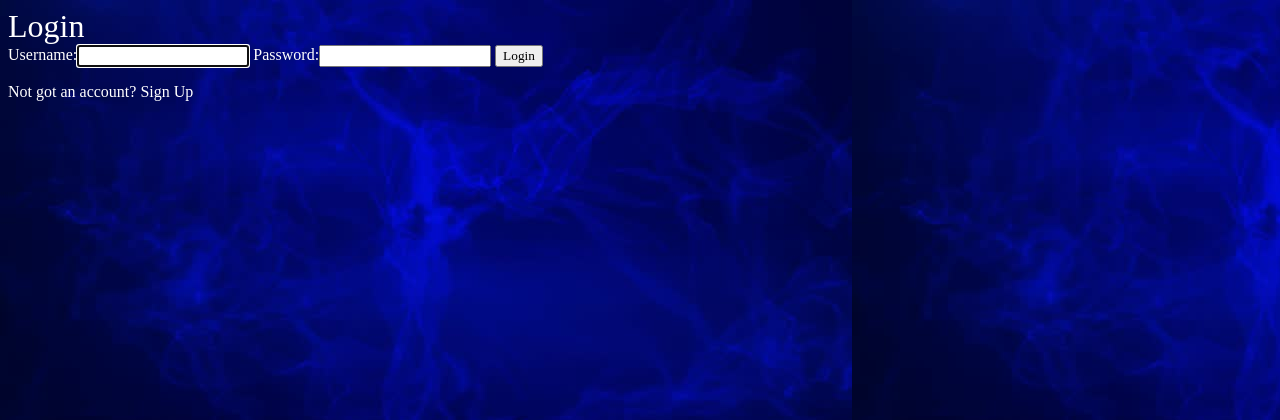
After one commit to afrida67/Django-photo-uploading-website, a Django app: page /accounts/login/ in a window 1280 px wide. The commit adds this page. Shown: the top 420 px of the page. Run offline with Django 3.2, Linux system fonts and the light colour scheme.

Commit message:
login added

```diff
--- /dev/null
+++ b/accounts/templates/accounts/login.html
@@ -0,0 +1,10 @@
+{% extends 'layout_base.html' %}
+{% block content %}
+    <h1>Login</h1>
+    <form class="site-form" action="{% url 'accounts:login' %}" method="post">
+     {% csrf_token %}
+        {{ form }}
+    <input type="submit" value="Login">
+    </form>
+    <p>Not got an account? <a href="{% url 'accounts:signup' %}">Sign Up</a></p>
+{% endblock %}
--- a/accounts/templates/accounts/signup.html
+++ b/accounts/templates/accounts/signup.html
@@ -1,7 +1,7 @@
 {% extends 'layout_base.html' %}
 {% block content %}
     <h1>Signup</h1>
-    <form class="site-form" action="/accounts/signup/" method="post">
+   <form class="site-form" action="{% url 'accounts:signup' %}" method="post">
      {% csrf_token %}
         {{ form }}
     <input type="submit" value="Signup">
--- a/accounts/urls.py
+++ b/accounts/urls.py
@@ -5,4 +5,5 @@ app_name = 'accounts'
 
 urlpatterns = [
     path('signup/',views.signup_view,name='signup'),
+    path('login/',views.login_view,name='login'),
 ]
--- a/accounts/views.py
+++ b/accounts/views.py
@@ -1,14 +1,29 @@
 from django.shortcuts import render, redirect
-from django.contrib.auth.forms import UserCreationForm
+from django.contrib.auth.forms import UserCreationForm, AuthenticationForm
+from django.contrib.auth import login
 # Create your views here.
 def signup_view(request):
     if request.method == "POST":
         form = UserCreationForm(request.POST)
         if form.is_valid():
-            form.save()
+            user = form.save()
+            login(request, user)
             # log the user in
             return redirect('gallery:index') #after sigining in go to this page app
 
     else:
         form = UserCreationForm()
     return render(request,'accounts/signup.html',{'form':form})
+
+def login_view(request):
+    if request.method == "POST":
+        form = AuthenticationForm(data=request.POST)
+        if form.is_valid():
+            #loggef in
+            user = form.get_user()
+            login(request, user)
+            return redirect('gallery:index')
+    else:
+        form = AuthenticationForm()
+
+    return render(request,'accounts/login.html',{'form':form})
```
Also changed, not shown: db.sqlite3.
